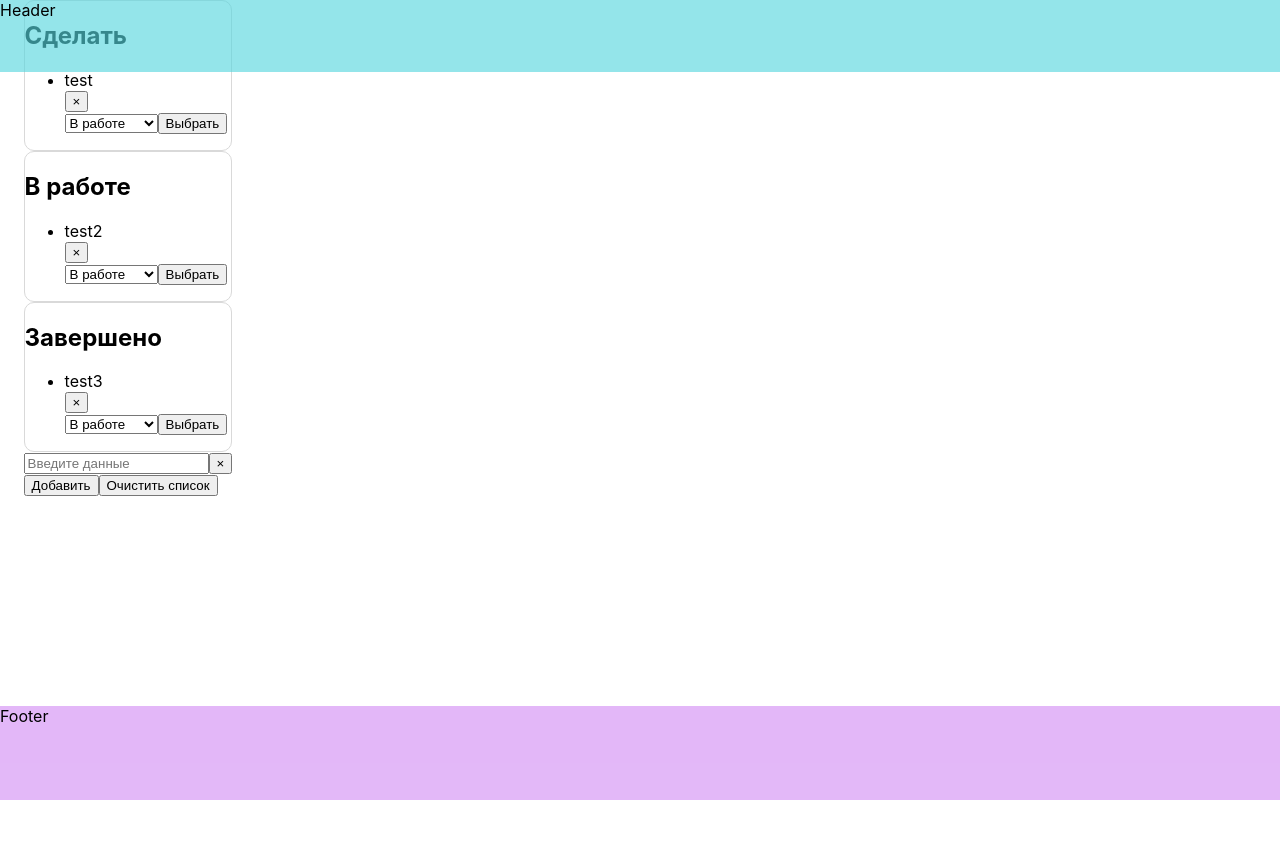
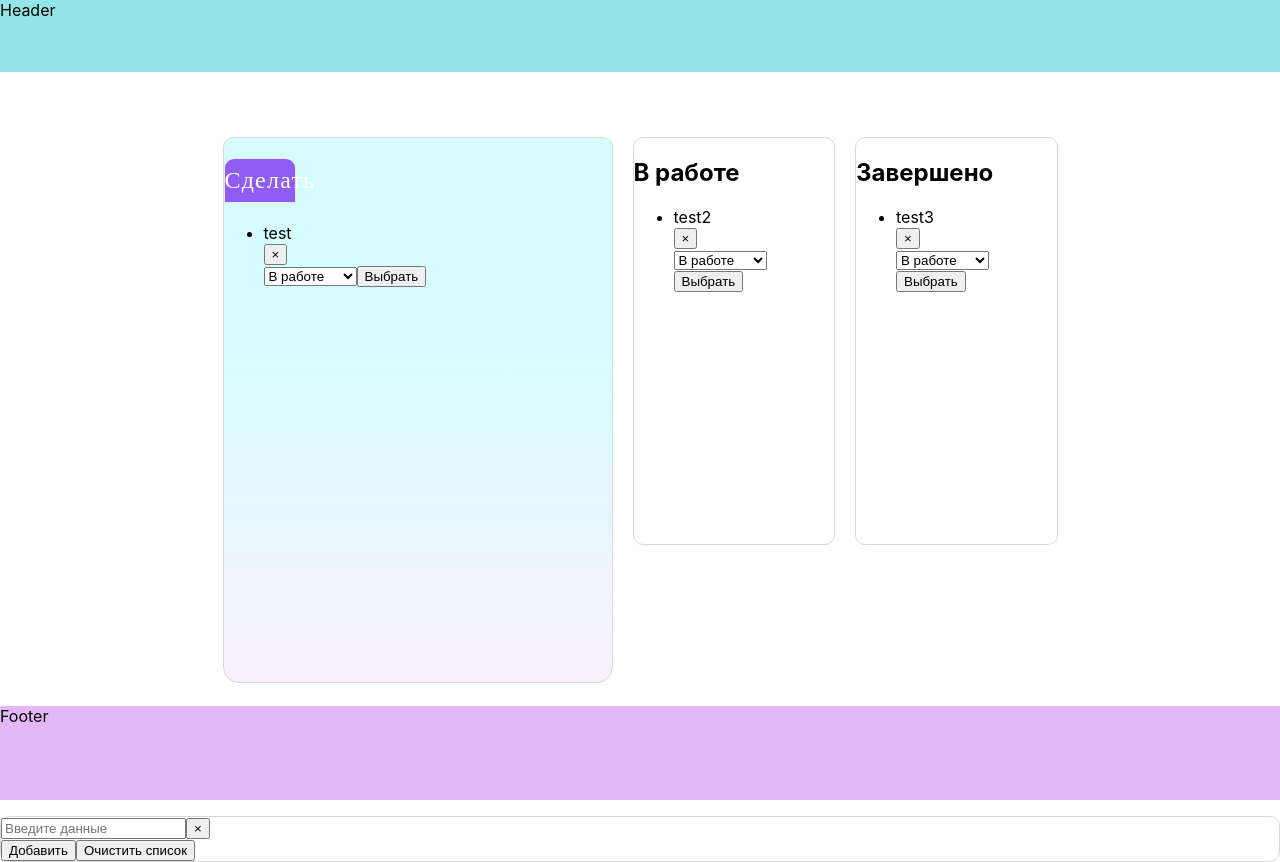
Before and after one commit to HelgaTaleriko/ToDoList2, a React (Create React App) app: page / in a window 1280 px wide. Before the commit the page ends 800 px from the top, so only its background shows below. Built offline with nearby package versions, Linux system fonts and the light colour scheme.

Commit message:
feat(css4): дизайн

```diff
--- a/src/ToDoList/ToDoList.css
+++ b/src/ToDoList/ToDoList.css
@@ -10,11 +10,12 @@
 }
 .container{
     display: grid;
-    place-items: center;
-    grid-template-columns: repeat(5,1fr);
-    grid-template-rows: repeat(4,1fr);
+    /*place-items: center;*/
+    /*grid-template-columns: repeat(3,1fr);*/
+    /*grid-template-rows: repeat(4,1fr);*/
     height: 100vh;
-    grid-row-gap: 85px;
+    /*grid-column-gap: 10%;*/
+    /*grid-row-gap: 85px;*/
 
     /*grid-template-rows: minmax(60px,auto) 50% 20% minmax(120px,auto);*/
 
@@ -45,13 +46,23 @@
 }
 #columns{
     /*grid-area: columns;*/
+    display: grid;
+    align-content: center;
+    grid-template-columns: repeat(5, 1fr);
+    grid-template-rows:minmax(150px,auto) 50% 20% minmax(120px,auto) ;
     grid-column-gap: 20px;
 
 
 
 }
-.input{
-    grid-area: input;
+.inputBox{
+    /* серая обводка */
+
+
+    box-sizing: border-box;
+
+    border: 1px solid #D9D9D9;
+    border-radius: 10px;
 }
 
 div.toDo{
@@ -65,25 +76,65 @@ div.toDo{
     /*height: 601px;*/
 
     /* Rectangle 10 */
-
+grid-column: 2/3;
+    grid-row: 2/3;
     box-sizing: border-box;
+    /*width: 420px;*/
+    /*height: 620px;*/
+    /*left: 70px;*/
+    /*top: 145px;*/
     border: 1px solid #D9D9D9;
     border-radius: 10px;
 
     /* Заливка */
+    width: 390px;
+    height: 546px;
+    left: 0px;
+    top: 0px;
 
 
-    /*width: 390px;*/
-    /*height: 546px;*/
-    /*left: 0px;*/
-    /*top: 0px;*/
 
     /*!* блу-перпл *!*/
 
-    /*background: linear-gradient(180deg, rgba(173, 250, 255, 0.51) 37.24%, rgba(201, 115, 242, 0.102) 100%);*/
-    /*border-radius: 10px 10px 16px 16px;*/
+    background: linear-gradient(180deg, rgba(173, 250, 255, 0.51) 37.24%, rgba(201, 115, 242, 0.102) 100%);
+    border-radius: 10px 10px 16px 16px;
 }
 h2.toDo{
+    /* Заголовок */
+    /* TO DO */
+
+
+    width: 70px;
+    height: 43px;
+
+    font-family: 'Kdam Thmor';
+    font-style: normal;
+    font-weight: 400;
+    font-size: 24px;
+    line-height: 43px;
+    display: flex;
+    align-items: center;
+    text-align: center;
+    letter-spacing: 0.05em;
+    text-transform: capitalize;
+
+    color: #FFFFFF;
+
+    border: 1px solid rgba(255, 255, 255, 0.84);
+
+    /* Inside auto layout */
+
+    flex: none;
+    order: 0;
+    flex-grow: 0;
+
+
+
+
+
+
+    background: rgba(133, 70, 240, 0.87);
+    border-radius: 10px 10px 0px 0px;
   }
 div.inProgress{
     /* 2 Колонка */
@@ -94,7 +145,8 @@ div.inProgress{
     /*margin-left:524px;*/
     /*width: 495px;*/
     /*height: 601px;*/
-
+    grid-column: 3/4;
+    grid-row: 2/3;
     box-sizing: border-box;
     border: 1px solid #D9D9D9;
     border-radius: 10px;
@@ -126,7 +178,8 @@ div.completed{
     /*grid-column: 4/5;*/
     /*grid-row: 2/3;*/
 
-
+    grid-column: 4/5;
+    grid-row: 2/3;
     box-sizing: border-box;
     border: 1px solid #D9D9D9;
     border-radius: 10px;
--- a/src/ToDoList/ToDoListButtons/ToDoListButtons.tsx
+++ b/src/ToDoList/ToDoListButtons/ToDoListButtons.tsx
@@ -14,19 +14,26 @@ export const ToDoListButtons = ({ addText, minusText }: Iprops) => {
     setInput("");
   };
   return (
-    <div>
+    <div className="inputBox">
       <input
+        className="input"
         onChange={handleChange}
         value={input}
         type={"text"}
         placeholder="Введите данные"
       />
-
-      <button onClick={handleClickClear}>&times;</button>
+      <button className="x" onClick={handleClickClear}>
+        &times;
+      </button>
 
       <br />
-      <button onClick={handleClickAdd}> Добавить</button>
-      <button onClick={handleClickDel}>Очистить список</button>
+      <button className="add" onClick={handleClickAdd}>
+        {" "}
+        Добавить
+      </button>
+      <button className="delete" onClick={handleClickDel}>
+        Очистить список
+      </button>
     </div>
   );
 };
```
